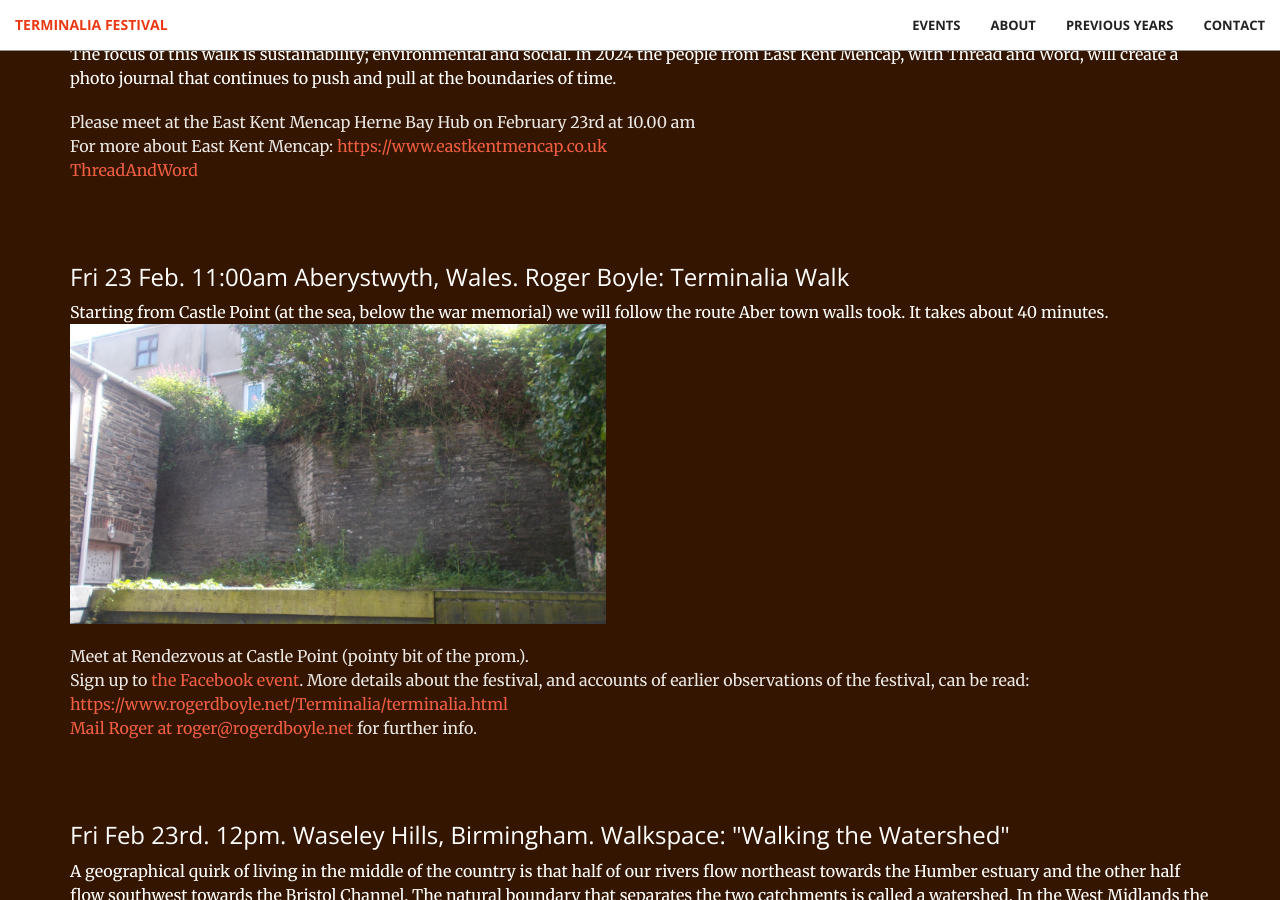
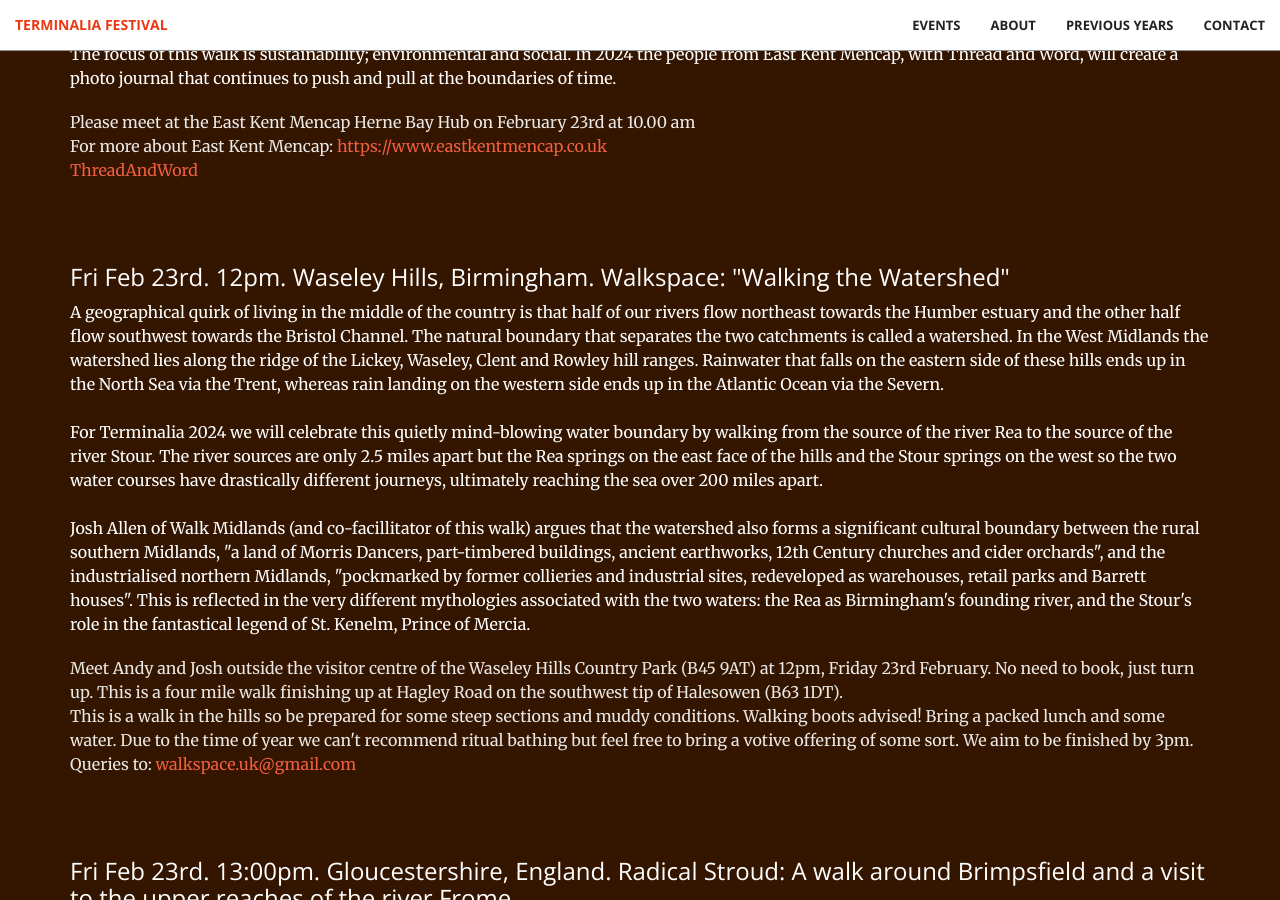
Before and after one commit to timwaters/terminalia, a Jekyll site: the page built from index.html, in a window 1280 px wide and 900 px high, scrolled down 4651 px. Built offline with Jekyll 4.4.1, drawn with Linux system fonts in a browser that asks for light colours.

Commit message:
remove roger event

```diff
--- a/_includes/events.html
+++ b/_includes/events.html
@@ -114,22 +114,7 @@
 
 
 
-        <div class="col-lg-12 col-lg-offset-0 text-left event">
 
-          <h3>Fri 23 Feb. 11:00am Aberystwyth, Wales. Roger Boyle: Terminalia Walk</h3>
-
-
-          <p class="text">
-            Starting from Castle Point (at the sea, below the war memorial) we will follow the route Aber town walls took.  It takes about 40 minutes.
-            <br />
-            <img src="/img/past/2024/aber.jpg" height="300px">
-          </p>
-          <p class="text-faded">
-            Meet at Rendezvous at Castle Point (pointy bit of the prom.). <br />
-            Sign up to <a href="https://www.facebook.com/events/1414128086195078/">the Facebook event</a>. More details about the festival, and accounts of earlier observations of the festival, can be read: <a href="https://www.rogerdboyle.net/Terminalia/terminalia.html">https://www.rogerdboyle.net/Terminalia/terminalia.html</a> <br />
-            <a href="mailto:roger@rogerdboyle.net">Mail Roger at roger@rogerdboyle.net</a> for further info.
-          </p>
-        </div>
 
 
 
```
